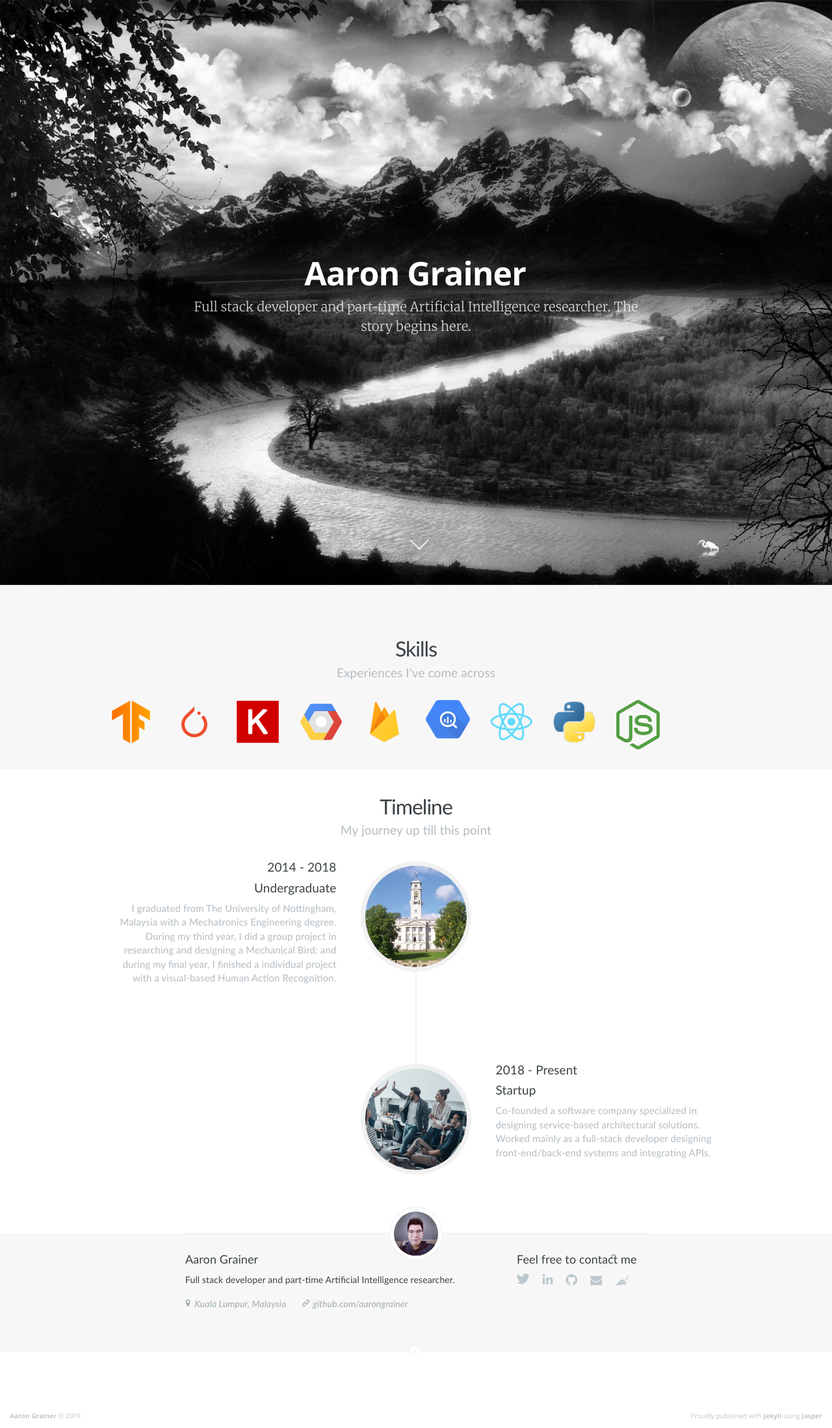
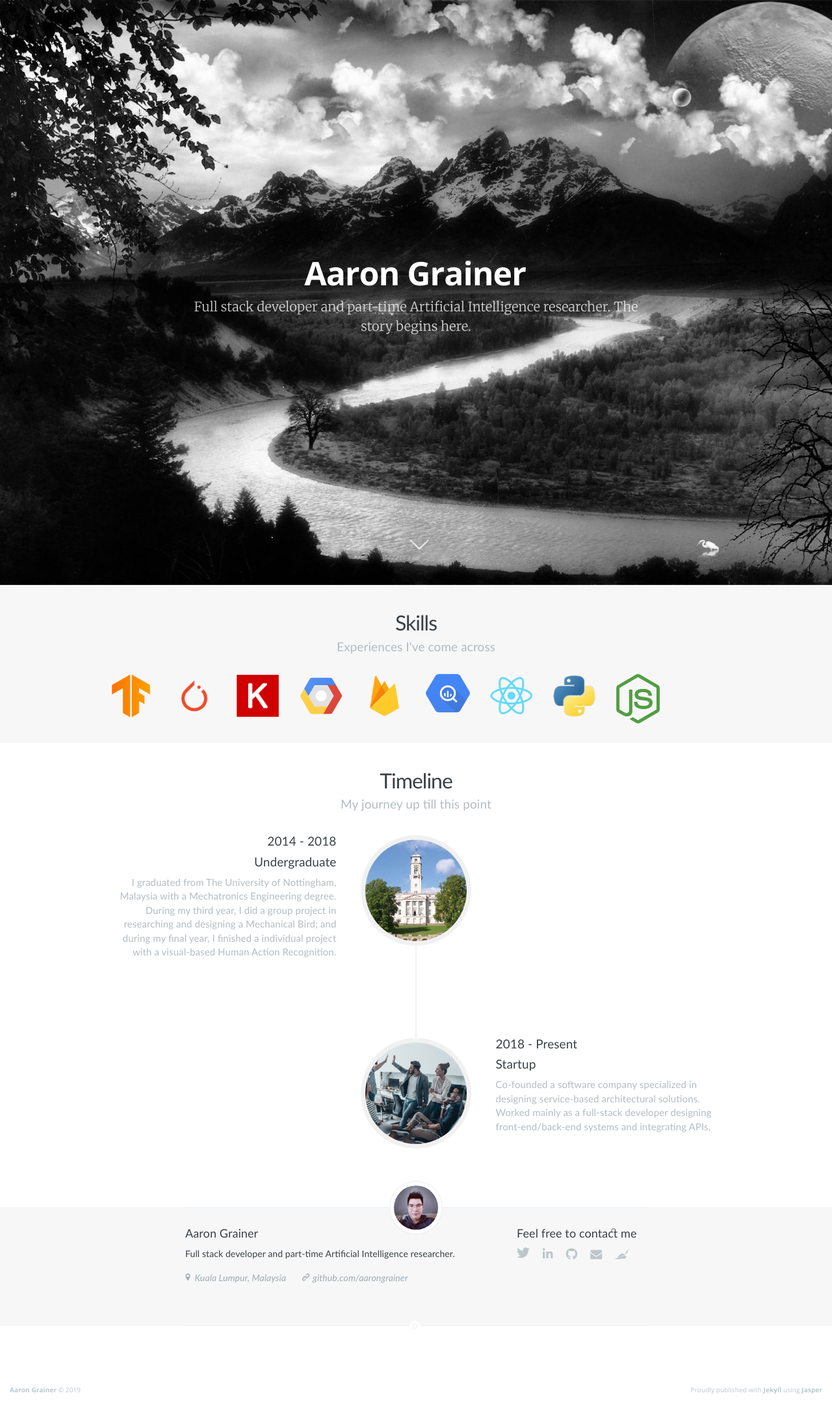
Before and after one commit to AaronGrainer/aarongrainer.github.io, a Jekyll site: the page built from index.html, in a window 1280 px wide. Shown: the whole page at 65% size. Built offline with Jekyll 4.4.1, drawn with Linux system fonts in a browser that asks for light colours; nearby versions of some CDN libraries; the list of posts is cut into pages by our own code; after the commit the page ends 2157 px from its top, so only the background shows below that.

Commit message:
Fixed margin

```diff
--- a/_includes/skills.html
+++ b/_includes/skills.html
@@ -3,7 +3,7 @@
   <div class="container">
     <div class="row">
       <div class="col-lg-12 text-center">
-        <h2 class="section-heading top-buffer-lg">Skills</h2>
+        <h2 class="section-heading top-buffer">Skills</h2>
         <h4 class="section-subheading text-muted bottom-buffer">Experiences I've come across</h4>
       </div>
     </div>
```
